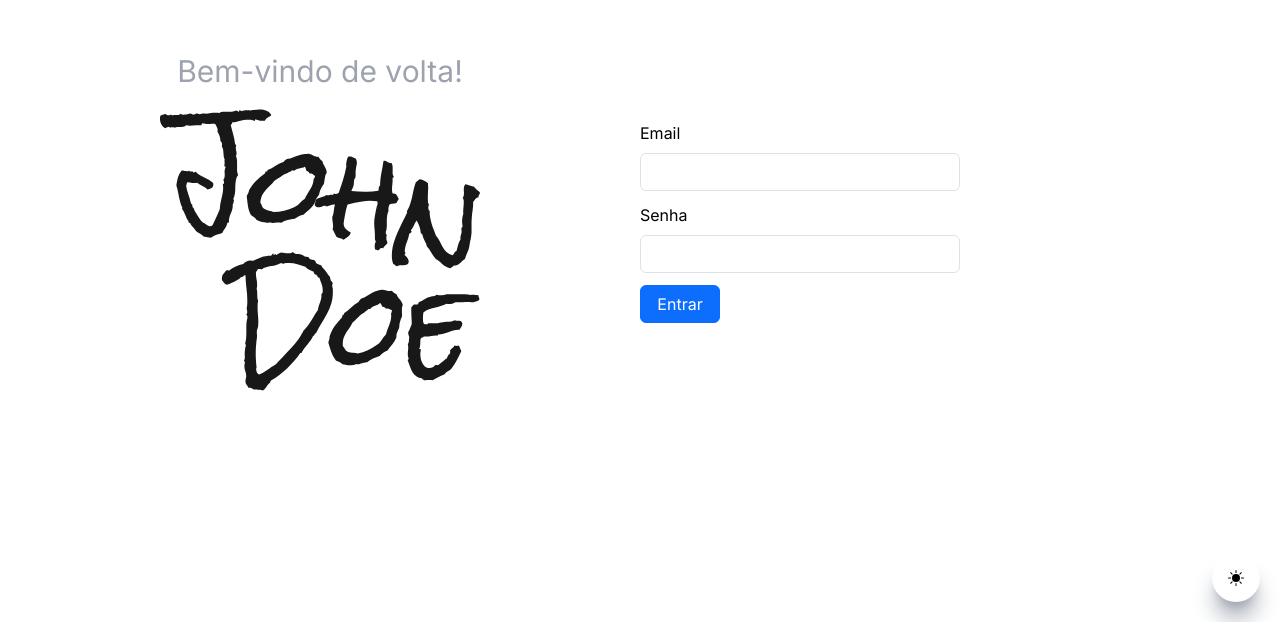
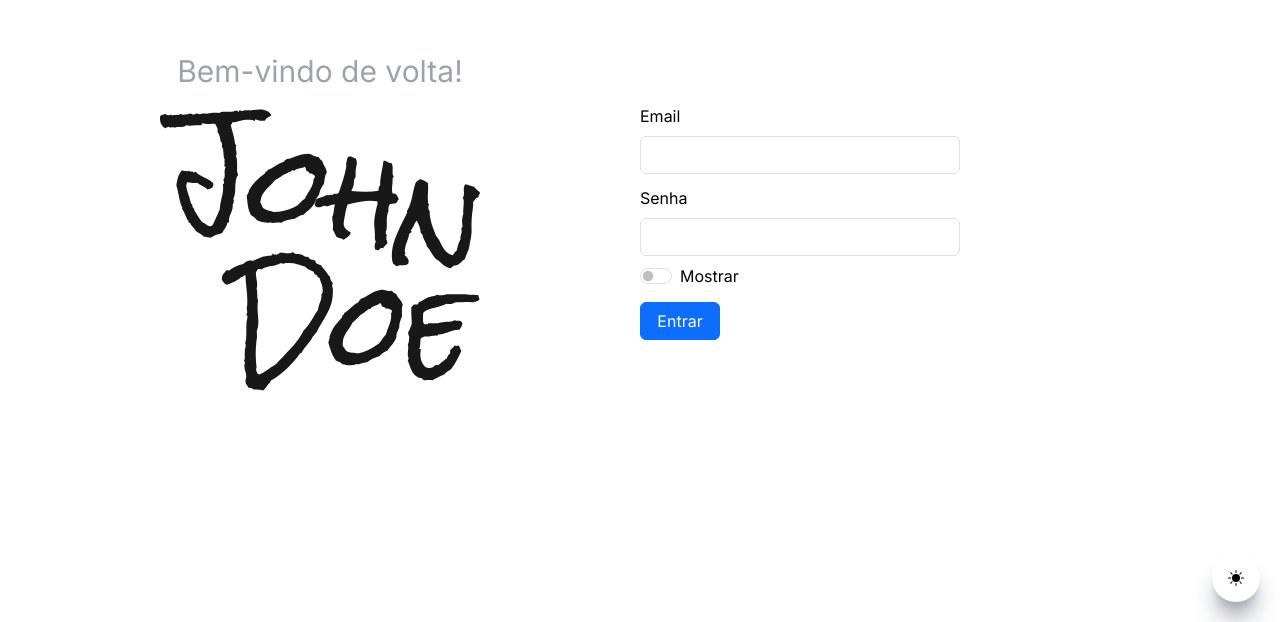
Before and after one commit to DanyelGranzotti/crud_user_nest_react_app, a React (Vite) app in the folder front-end/: page /auth/login in a window 1280 px wide. Shown: the part 178-800 px from the top of the page. Built offline with nearby package versions, Linux system fonts and the light colour scheme.

Commit message:
feat: add PasswordInput component for password visibility toggle; integrate into Login view

```diff
--- /dev/null
+++ b/front-end/src/components/form/PasswordInput.tsx
@@ -0,0 +1,69 @@
+import React, { useState } from "react";
+import { Form } from "react-bootstrap";
+
+interface PasswordInputProps {
+  controlId: string;
+  label: string;
+  name: string;
+  value: string;
+  onChange: (e: React.ChangeEvent<HTMLInputElement>) => void;
+  isInvalid: boolean;
+  errorMessage: string;
+  theme: string;
+}
+
+/**
+ * Componente de entrada de senha com switch para alternar visibilidade.
+ * @param controlId - ID de controle do formulário.
+ * @param label - Rótulo do campo.
+ * @param name - Nome do campo.
+ * @param value - Valor do campo.
+ * @param onChange - Função de callback para mudança de valor.
+ * @param isInvalid - Indica se o campo é inválido.
+ * @param errorMessage - Mensagem de erro a ser exibida.
+ * @param theme - Tema do componente.
+ */
+export const PasswordInput: React.FC<PasswordInputProps> = ({
+  controlId,
+  label,
+  name,
+  value,
+  onChange,
+  isInvalid,
+  errorMessage,
+  theme,
+}) => {
+  const [showPassword, setShowPassword] = useState(false);
+
+  const togglePasswordVisibility = () => {
+    setShowPassword(!showPassword);
+  };
+
+  return (
+    <Form.Group controlId={controlId} className="mb-3">
+      <Form.Label>{label}</Form.Label>
+      <Form.Control
+        type={showPassword ? "text" : "password"}
+        name={name}
+        value={value}
+        onChange={onChange}
+        isInvalid={isInvalid}
+        required
+        className={
+          theme === "dark" ? "bg-form-darkgray text-white border-form-gray" : ""
+        }
+      />
+      <Form.Check
+        type="switch"
+        id="custom-switch"
+        label={showPassword ? "Ocultar" : "Mostrar"}
+        onChange={togglePasswordVisibility}
+        checked={showPassword}
+        className="mt-2"
+      />
+      <Form.Control.Feedback type="invalid">
+        {errorMessage}
+      </Form.Control.Feedback>
+    </Form.Group>
+  );
+};
--- a/front-end/src/modules/auth/views/Login.tsx
+++ b/front-end/src/modules/auth/views/Login.tsx
@@ -5,6 +5,7 @@ import { useNavigate } from "react-router-dom";
 import { toast } from "react-toastify";
 import "react-toastify/dist/ReactToastify.css";
 import { FormInput } from "../../../components/form/FormInput";
+import { PasswordInput } from "../../../components/form/PasswordInput";
 import { RootState } from "../../../state/store";
 import { useLogin } from "../hooks/authHooks";
 
@@ -68,10 +69,9 @@ const Login = () => {
             errorMessage={errors.email}
             theme={theme}
           />
-          <FormInput
+          <PasswordInput
             controlId="formPassword"
             label="Senha"
-            type="password"
             name="password"
             value={credentials.password}
             onChange={handleChange}
```
